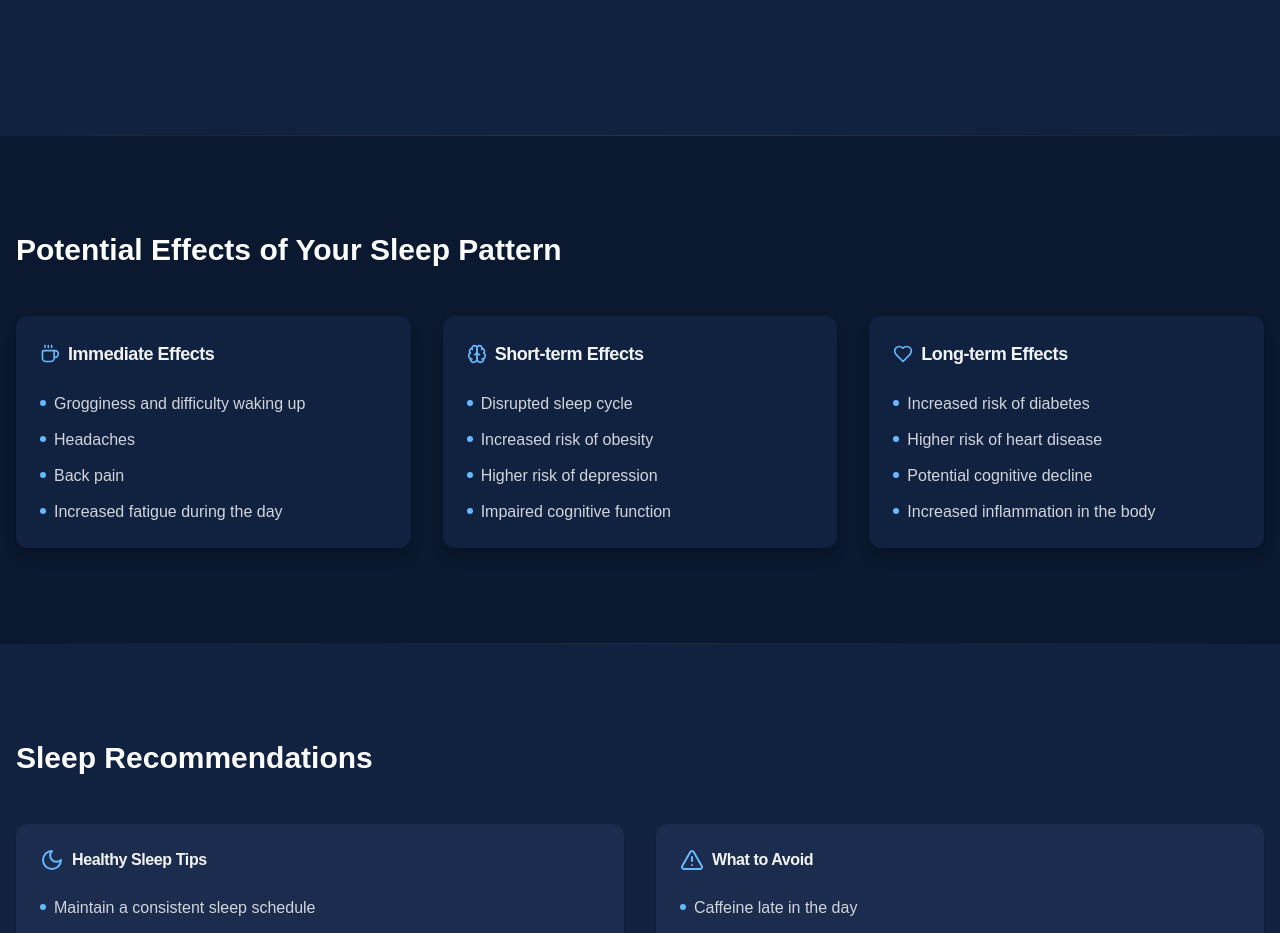
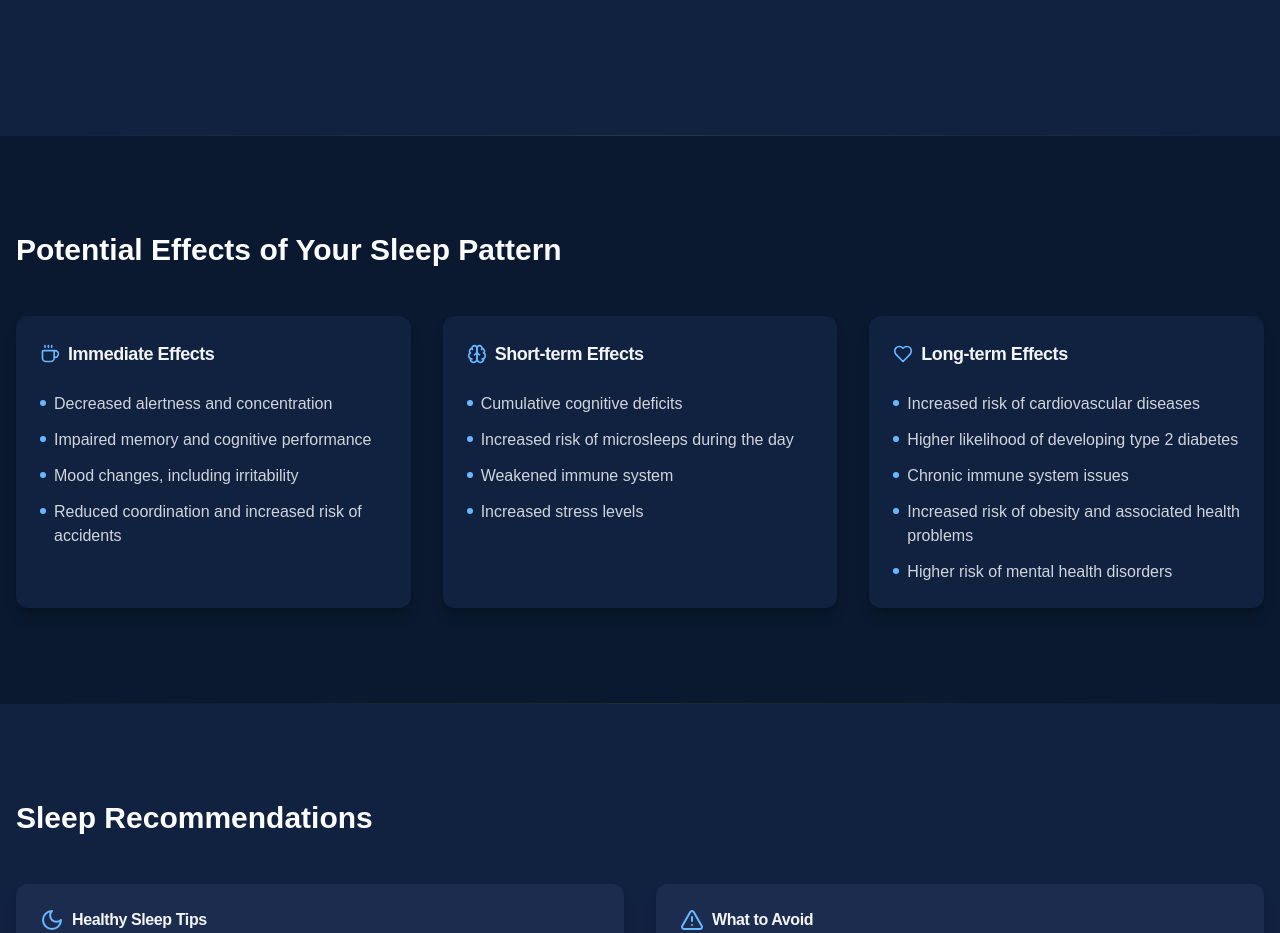
Before and after one commit to abram0v1ch/sleep-diplomat, a Next.js app: page /calculator in a window 1280 px wide. Shown: the part 1480-2413 px from the top of the page. Built offline with nearby package versions, Linux system fonts and the light colour scheme.

Commit message:
Calculator page ready

```diff
--- a/app/calculator/page.tsx
+++ b/app/calculator/page.tsx
@@ -10,7 +10,7 @@ import Link from 'next/link'
 import styled from 'styled-components';
 
 interface CalculatedResults {
-  weeklyDebt: number;
+  totalDebt: number;
 }
 
 const FlexContainer = styled.div`
@@ -48,7 +48,25 @@ const OrbitalContent = styled.div`
   height: 100%;
 `;
 
-const Orbit = styled.div`
+// Add interfaces for the styled components that use props
+interface OrbitProps {
+  size: number;
+}
+
+interface OrbitPathProps {
+  size: number;
+  duration: number;
+}
+
+interface AlertTitleProps {
+  $hasDebt: boolean;
+}
+
+interface RecoveryMessageProps {
+  $hasDebt: boolean;
+}
+
+const Orbit = styled.div<OrbitProps>`
   position: absolute;
   border: 1px solid rgba(255, 255, 255, 0.1);
   border-radius: 50%;
@@ -59,7 +77,7 @@ const Orbit = styled.div`
   height: ${props => `${props.size}%`};
 `;
 
-const OrbitPath = styled.div`
+const OrbitPath = styled.div<OrbitPathProps>`
   position: absolute;
   top: 50%;
   left: 50%;
@@ -112,7 +130,7 @@ const AlertContainer = styled.div`
   margin-bottom: 1.5rem;
 `;
 
-const AlertTitle = styled.div<{ $hasDebt: boolean }>`
+const AlertTitle = styled.div<AlertTitleProps>`
   display: flex;
   align-items: center;
   gap: 0.5rem;
@@ -127,7 +145,7 @@ const MainEffect = styled.p`
   margin-bottom: 0.5rem;
 `;
 
-const RecoveryMessage = styled.p<{ $hasDebt: boolean }>`
+const RecoveryMessage = styled.p<RecoveryMessageProps>`
   font-weight: ${props => props.$hasDebt ? 600 : 'normal'};
   font-size: ${props => props.$hasDebt ? '1.25rem' : '1rem'};
   color: ${props => props.$hasDebt ? '#FF4444' : 'inherit'};
@@ -151,7 +169,7 @@ export default function SleepCalculatorPage() {
       finalDebt,
       formula: `max(0, (8 - ${weekdaySleep}) * ${duration}) = ${finalDebt}`
     });
-    setCalculatedResults({ weeklyDebt: finalDebt });
+    setCalculatedResults({ totalDebt: finalDebt });
   }, [weekdaySleep, duration]);
 
   const calculateSleepDebt = (weekdaySleep: number, durationWeeks: number): number => {
@@ -159,14 +177,14 @@ export default function SleepCalculatorPage() {
     return Math.max(0, debt);
   };
 
-  const getSleepStatus = (averageSleep: number, recommendedSleep: number) => {
-    const diff = averageSleep - recommendedSleep
-    if (Math.abs(diff) <= 0.5) return "optimal"
-    if (diff < 0) return "deprived"
-    return "excess"
-  }
+  const getSleepStatus = (weekdaySleep: number): 'deprived' | 'optimal' => {
+    const recommendedSleep = 8; // Using 8 hours as the recommended amount
+    const diff = weekdaySleep - recommendedSleep;
+    if (Math.abs(diff) <= 0.5) return "optimal";
+    return "deprived";
+  };
 
-  const getRelevantEffects = (status: 'deprived' | 'excess' | 'optimal') => {
+  const getRelevantEffects = (status: 'deprived' | 'optimal') => {
     type TimeframeKey = 'immediate' | 'shortTerm' | 'longTerm';
     const effects: Record<typeof status, Record<TimeframeKey, string[]>> = {
       deprived: {
@@ -188,26 +206,6 @@ export default function SleepCalculatorPage() {
           "Chronic immune system issues",
           "Increased risk of obesity and associated health problems",
           "Higher risk of mental health disorders"
-        ]
-      },
-      excess: {
-        immediate: [
-          "Grogginess and difficulty waking up",
-          "Headaches",
-          "Back pain",
-          "Increased fatigue during the day"
-        ],
-        shortTerm: [
-          "Disrupted sleep cycle",
-          "Increased risk of obesity",
-          "Higher risk of depression",
-          "Impaired cognitive function"
-        ],
-        longTerm: [
-          "Increased risk of diabetes",
-          "Higher risk of heart disease",
-          "Potential cognitive decline",
-          "Increased inflammation in the body"
         ]
       },
       optimal: {
@@ -316,7 +314,7 @@ export default function SleepCalculatorPage() {
   };
 
   // First, get the effects based on current sleep debt
-  const effects = calculatedResults ? getSleepDeprivationEffects(calculatedResults.weeklyDebt) : null;
+  const effects = calculatedResults ? getSleepDeprivationEffects(calculatedResults.totalDebt) : null;
 
   return (
     <div className="min-h-screen bg-[#0a192f] text-gray-100">
@@ -368,7 +366,7 @@ export default function SleepCalculatorPage() {
                 {/* Center emoji */}
                 <div style={{ position: 'absolute', top: '50%', left: '50%', transform: 'translate(-50%, -50%)' }}>
                   <span style={{ fontSize: 'min(10vw, 100px)' }}>
-                    {calculatedResults && getCenterEmoji(calculatedResults.weeklyDebt)}
+                    {calculatedResults && getCenterEmoji(calculatedResults.totalDebt)}
                   </span>
                 </div>
 
@@ -452,11 +450,11 @@ export default function SleepCalculatorPage() {
                   {/* Results Section */}
                   {calculatedResults && (
                     <AlertContainer>
-                      <AlertTitle $hasDebt={calculatedResults.weeklyDebt > 0}>
-                        {calculatedResults.weeklyDebt > 0 ? (
+                      <AlertTitle $hasDebt={calculatedResults.totalDebt > 0}>
+                        {calculatedResults.totalDebt > 0 ? (
                           <>
                             <span>⚠️</span>
-                            <p>You have {calculatedResults.weeklyDebt.toFixed(1)} hours of sleep debt</p>
+                            <p>You have {calculatedResults.totalDebt.toFixed(1)} hours of sleep debt</p>
                           </>
                         ) : (
                           <>
@@ -468,14 +466,14 @@ export default function SleepCalculatorPage() {
 
                       <div className="space-y-4">
                         <MainEffect>
-                          {getSleepDeprivationEffects(calculatedResults.weeklyDebt).message.mainEffect}
+                          {getSleepDeprivationEffects(calculatedResults.totalDebt).message.mainEffect}
                         </MainEffect>
-                        {getSleepDeprivationEffects(calculatedResults.weeklyDebt).message.details.map((detail, index) => (
+                        {getSleepDeprivationEffects(calculatedResults.totalDebt).message.details.map((detail, index) => (
                           <p key={`detail-${index}`}>{detail}</p>
                         ))}
-                        {calculatedResults.weeklyDebt > 0 && (
+                        {calculatedResults.totalDebt > 0 && (
                           <RecoveryMessage $hasDebt={true}>
-                            You will need to sleep 2 additional hours a day for {Math.ceil(calculatedResults.weeklyDebt / 2)} days straight to remove your sleep debt
+                            You will need to sleep 2 additional hours a day for {Math.ceil(calculatedResults.totalDebt / 2)} days straight to remove your sleep debt
                           </RecoveryMessage>
                         )}
                       </div>
@@ -495,6 +493,100 @@ export default function SleepCalculatorPage() {
             <h2 className="text-3xl font-semibold mb-12 bg-gradient-to-r from-white to-gray-100 bg-clip-text text-transparent">
               Potential Effects of Your Sleep Pattern
             </h2>
+
+            {getSleepStatus(weekdaySleep) === 'optimal' ? (
+              <div className="grid md:grid-cols-2 gap-8">
+                <Card className="bg-[#112240] border-none shadow-lg shadow-black/20 md:col-span-2">
+                  <CardContent className="p-8">
+                    <div className="flex flex-col md:flex-row items-center gap-8">
+                      {/* Left side - Icon and Title */}
+                      <div className="text-center md:text-left md:flex-shrink-0">
+                        <div className="text-6xl mb-4">✨</div>
+                        <h3 className="text-2xl font-semibold text-[#67B8FF] mb-2">
+                          Optimal Sleep Duration
+                        </h3>
+                        <p className="text-gray-300 text-lg">
+                          You're maintaining healthy sleep habits!
+                        </p>
+                      </div>
+
+                      {/* Right side - Benefits Grid */}
+                      <div className="flex-grow">
+                        <div className="grid md:grid-cols-2 gap-6">
+                          <div className="space-y-2">
+                            <div className="flex items-center gap-2 text-[#67B8FF]">
+                              <Brain className="w-5 h-5" />
+                              <h4 className="font-semibold">Cognitive Benefits</h4>
+                            </div>
+                            <ul className="text-gray-300 space-y-1">
+                              <li className="flex items-center gap-2">
+                                <div className="w-1.5 h-1.5 rounded-full bg-[#67B8FF]" />
+                                Enhanced memory and focus
+                              </li>
+                              <li className="flex items-center gap-2">
+                                <div className="w-1.5 h-1.5 rounded-full bg-[#67B8FF]" />
+                                Better decision-making
+                              </li>
+                            </ul>
+                          </div>
+
+                          <div className="space-y-2">
+                            <div className="flex items-center gap-2 text-[#67B8FF]">
+                              <Heart className="w-5 h-5" />
+                              <h4 className="font-semibold">Physical Benefits</h4>
+                            </div>
+                            <ul className="text-gray-300 space-y-1">
+                              <li className="flex items-center gap-2">
+                                <div className="w-1.5 h-1.5 rounded-full bg-[#67B8FF]" />
+                                Strong immune system
+                              </li>
+                              <li className="flex items-center gap-2">
+                                <div className="w-1.5 h-1.5 rounded-full bg-[#67B8FF]" />
+                                Optimal recovery
+                              </li>
+                            </ul>
+                          </div>
+
+                          <div className="space-y-2">
+                            <div className="flex items-center gap-2 text-[#67B8FF]">
+                              <Coffee className="w-5 h-5" />
+                              <h4 className="font-semibold">Energy Levels</h4>
+                            </div>
+                            <ul className="text-gray-300 space-y-1">
+                              <li className="flex items-center gap-2">
+                                <div className="w-1.5 h-1.5 rounded-full bg-[#67B8FF]" />
+                                Sustained daytime alertness
+                              </li>
+                              <li className="flex items-center gap-2">
+                                <div className="w-1.5 h-1.5 rounded-full bg-[#67B8FF]" />
+                                Natural energy regulation
+                              </li>
+                            </ul>
+                          </div>
+
+                          <div className="space-y-2">
+                            <div className="flex items-center gap-2 text-[#67B8FF]">
+                              <Sun className="w-5 h-5" />
+                              <h4 className="font-semibold">Emotional Balance</h4>
+                            </div>
+                            <ul className="text-gray-300 space-y-1">
+                              <li className="flex items-center gap-2">
+                                <div className="w-1.5 h-1.5 rounded-full bg-[#67B8FF]" />
+                                Stable mood
+                              </li>
+                              <li className="flex items-center gap-2">
+                                <div className="w-1.5 h-1.5 rounded-full bg-[#67B8FF]" />
+                                Better stress resilience
+                              </li>
+                            </ul>
+                          </div>
+                        </div>
+                      </div>
+                    </div>
+                  </CardContent>
+                </Card>
+              </div>
+            ) : (
               <div className="grid md:grid-cols-3 gap-8">
                 {(['immediate', 'shortTerm', 'longTerm'] as const).map((timeframe) => (
                   <Card key={timeframe} className="bg-[#112240] border-none shadow-lg shadow-black/20">
@@ -508,7 +600,7 @@ export default function SleepCalculatorPage() {
                     </CardHeader>
                     <CardContent>
                       <ul className="space-y-3">
-                      {getRelevantEffects(getSleepStatus(calculatedResults.averageSleep, calculatedResults.recommendedSleep))[timeframe]?.map((effect, index) => (
+                        {getRelevantEffects(getSleepStatus(weekdaySleep))[timeframe]?.map((effect, index) => (
                           <li key={index} className="flex items-start space-x-2">
                             <div className="w-1.5 h-1.5 rounded-full bg-[#67B8FF] mt-2 flex-shrink-0" />
                             <span className="text-gray-300">{effect}</span>
@@ -519,6 +611,7 @@ export default function SleepCalculatorPage() {
                   </Card>
                 ))}
               </div>
+            )}
           </div>
         </section>
       )}
```
Lines whose indentation alone changed are shown as unchanged.
